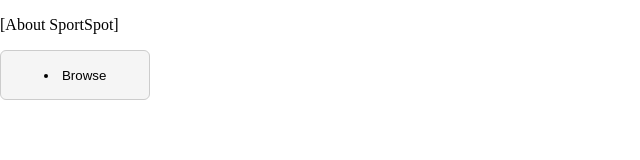
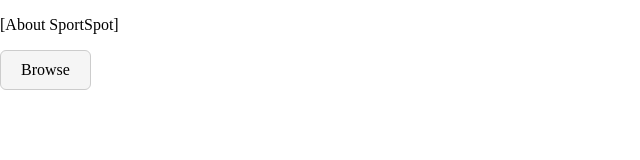
Before and after one commit to LuhaNgTubig/SportSpot, a plain HTML site: page index.html in a window 1280 px wide. Shown: the whole page, without its empty margins (0-640 px from the left). Drawn offline with Linux system fonts and the light colour scheme.

Commit message:
Update index.html

```diff
--- a/index.html
+++ b/index.html
@@ -2,16 +2,21 @@
 <html>
 
 <style>
-	.centered-btn {
-  display: flex;
+.btn {
+  display: inline-flex;
   justify-content: center;
   align-items: center;
-  width: 150px;
-  height: 50px;
+  padding: 10px 20px;
   border: 1px solid #ccc;
   border-radius: 6px;
   background: #f5f5f5;
+  color: inherit;
+  text-decoration: none;
   cursor: pointer;
+}
+
+.btn:hover {
+  background: #e8e8e8;
 }
 </style>
 
@@ -29,9 +34,7 @@
 	<main>
 		<p>[About SportSpot]</p>
 	</main>
-		<button class="centered-btn">
-			<li><a href="browse.html" target="_top">Browse</a></li>
-		</button>
+		<a href="browse.html" class="btn">Browse</a>
 
 </body>
 
```
